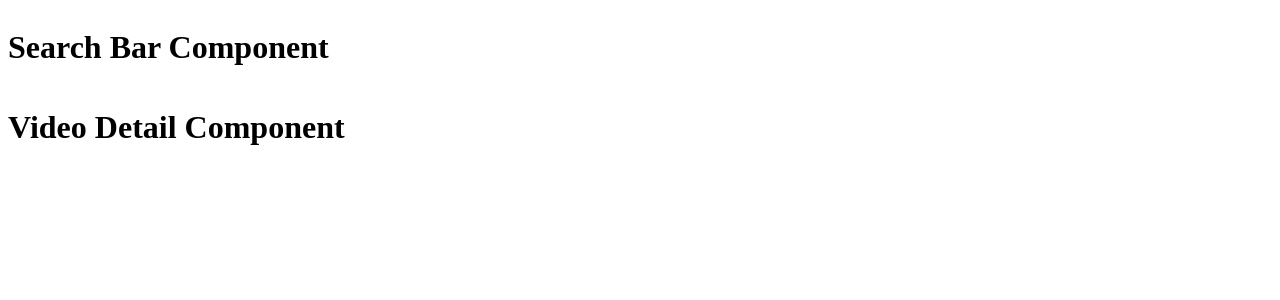
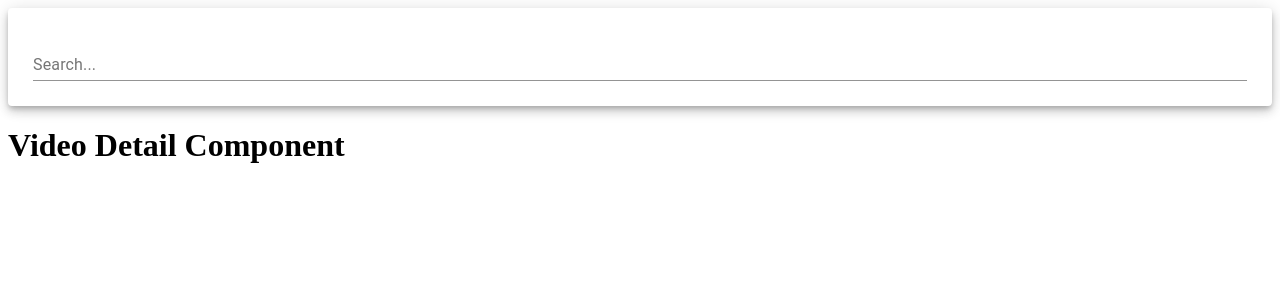
Before and after one commit to spacemanlol/youtubeclonereact, a React (Create React App) app: page / in a window 1280 px wide. Shown: the top 300 px of the page. Built offline with nearby package versions, Linux system fonts and the light colour scheme.

Commit message:
Search Bar Initial

```diff
--- a/src/components/SearchBar.js
+++ b/src/components/SearchBar.js
@@ -1,4 +1,5 @@
 import React from 'react';
+import { Paper, TextField } from '@material-ui/core';
 
 class SearchBar extends React.Component {
     state = {
@@ -7,7 +8,11 @@ class SearchBar extends React.Component {
     }
     render(){
         return(
-            <h1>Search Bar Component</h1>
+            <Paper elevation={6} style={{padding: '25px'}}>
+                <form>
+                    <TextField fullWidth label="Search..."></TextField>
+                </form>
+            </Paper>
         )
     }
 }
```
